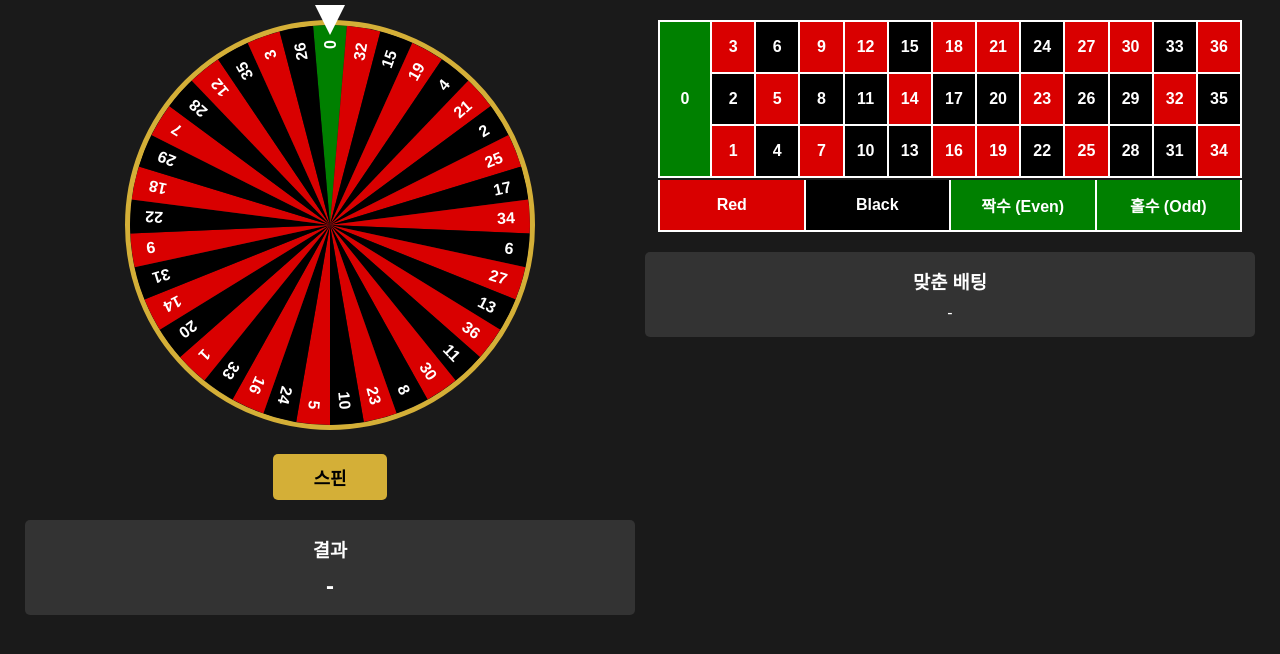
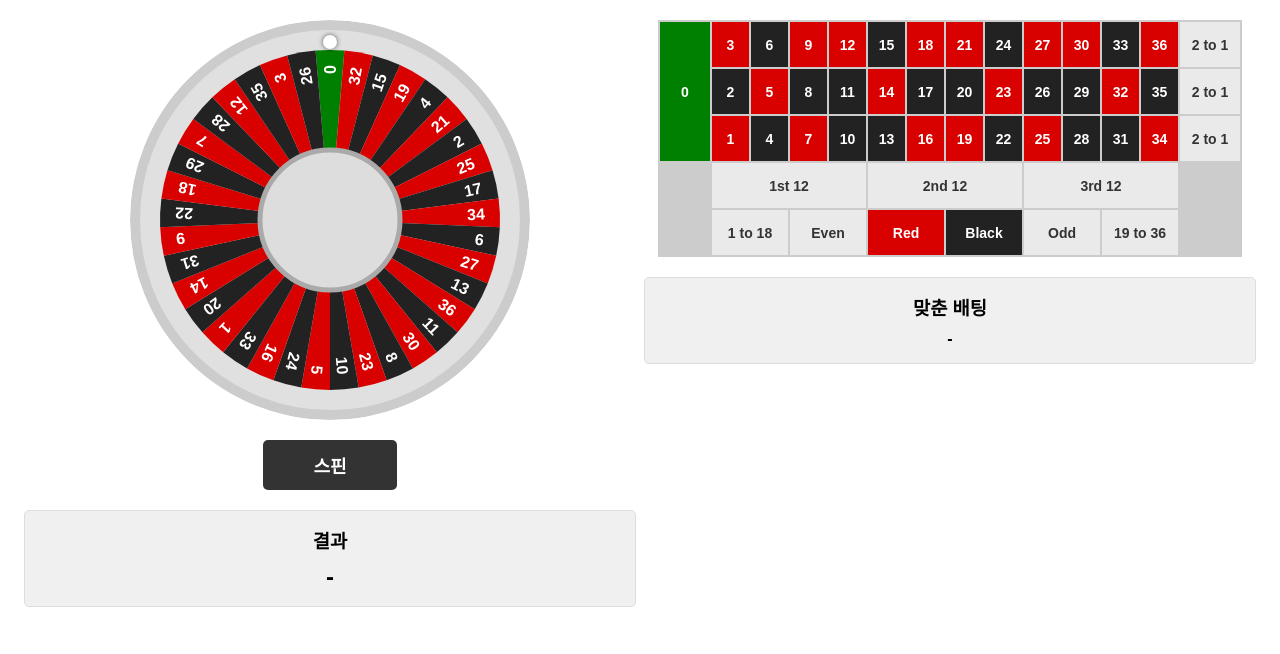
Before and after one commit to 30322chayuhwan/MAGO, a plain HTML site: page index.html in a window 1280 px wide. Drawn offline with Linux system fonts and the light colour scheme.

Commit message:
Refactor roulette interface and styles
Updated the title from '카지노 룰렛' to 'Roulette'. Changed background and text colors for better visibility. Modified wheel and ball dimensions, and adjusted spin animation timing. Enhanced betting board layout and styles.

```diff
--- a/index.html
+++ b/index.html
@@ -3,12 +3,12 @@
 <head>
     <meta charset="UTF-8">
     <meta name="viewport" content="width=device-width, initial-scale=1.0">
-    <title>카지노 룰렛</title>
+    <title>Roulette</title>
     <style>
         body {
             font-family: sans-serif;
-            background-color: #1a1a1a;
-            color: #ffffff;
+            background-color: #ffffff;
+            color: #000000;
             margin: 0;
             padding: 20px;
             display: flex;
@@ -30,104 +30,103 @@
         }
         .wheel-box {
             position: relative;
+            width: 400px;
+            height: 400px;
             margin-bottom: 20px;
         }
         #wheel {
-            width: 400px;
-            height: 400px;
+            width: 100%;
+            height: 100%;
             border-radius: 50%;
-            border: 5px solid #d4af37;
-            transition: transform 4s cubic-bezier(0.17, 0.67, 0.12, 0.99);
+            transition: transform 5s cubic-bezier(0.25, 0.1, 0.2, 1);
         }
-        .pointer {
+        #ball-container {
             position: absolute;
-            top: -15px;
+            top: 0;
+            left: 0;
+            width: 100%;
+            height: 100%;
+            pointer-events: none;
+            transition: transform 5s cubic-bezier(0.25, 0.1, 0.2, 1);
+        }
+        #ball {
+            position: absolute;
+            top: 15px; /* 바깥 트랙 위치 */
             left: 50%;
             transform: translateX(-50%);
-            width: 0;
-            height: 0;
-            border-left: 15px solid transparent;
-            border-right: 15px solid transparent;
-            border-top: 30px solid white;
-            z-index: 10;
+            width: 14px;
+            height: 14px;
+            background-color: #ffffff;
+            border-radius: 50%;
+            box-shadow: 0 0 5px rgba(0,0,0,0.6);
         }
         button {
-            padding: 10px 40px;
+            padding: 12px 50px;
             font-size: 18px;
-            background-color: #d4af37;
-            color: #000;
+            background-color: #333;
+            color: #fff;
             border: none;
             border-radius: 5px;
             cursor: pointer;
             font-weight: bold;
         }
-        button:hover {
-            background-color: #b5952f;
-        }
-        button:disabled {
-            background-color: #555;
-            cursor: not-allowed;
-        }
+        button:hover { background-color: #555; }
+        button:disabled { background-color: #999; cursor: not-allowed; }
+
         .info-box {
             margin-top: 20px;
             width: 100%;
-            background: #333;
+            background: #f0f0f0;
             padding: 15px;
             border-radius: 5px;
             text-align: center;
+            border: 1px solid #ddd;
         }
+
+        /* 족보 (배팅 보드) 스타일 */
         .board {
             display: grid;
-            grid-template-columns: 50px repeat(12, 1fr);
-            grid-template-rows: repeat(3, 50px);
+            grid-template-columns: 50px repeat(12, 1fr) 60px;
+            grid-template-rows: repeat(5, 45px);
             gap: 2px;
             width: 100%;
-            background: #fff;
-            border: 2px solid #fff;
-        }
-        .outside-board {
-            display: grid;
-            grid-template-columns: repeat(4, 1fr);
-            gap: 2px;
-            width: 100%;
-            margin-top: 2px;
-            background: #fff;
-            border: 2px solid #fff;
-            border-top: none;
+            background: #ccc;
+            border: 2px solid #ccc;
         }
         .cell {
+            background: #fff;
             display: flex;
             justify-content: center;
             align-items: center;
             font-weight: bold;
+            font-size: 14px;
             cursor: pointer;
             user-select: none;
+            box-sizing: border-box;
         }
-        .cell:hover {
-            opacity: 0.8;
-        }
+        .cell:hover { opacity: 0.85; }
         .cell.selected {
-            border: 3px solid #00ffff;
-            box-sizing: border-box;
+            box-shadow: inset 0 0 0 4px #0055ff;
             z-index: 2;
         }
+
+        /* 색상 클래스 */
+        .red { background-color: #d90000; color: white; }
+        .black { background-color: #222222; color: white; }
         .green { background-color: #008000; color: white; }
-        .red { background-color: #d90000; color: white; }
-        .black { background-color: #000000; color: white; }
-
-        .zero-cell {
-            grid-row: 1 / 4;
-            grid-column: 1;
-        }
+        .special { background-color: #eaeaea; color: #333; }
     </style>
 </head>
 <body>
 
 <div class="container">
+    <!-- 왼쪽: 룰렛 화면 -->
     <div class="left-panel">
         <div class="wheel-box">
-            <div class="pointer"></div>
             <canvas id="wheel" width="400" height="400"></canvas>
+            <div id="ball-container">
+                <div id="ball"></div>
+            </div>
         </div>
         <button id="spin-btn">스핀</button>
 
@@ -137,19 +136,15 @@
         </div>
     </div>
 
+    <!-- 오른쪽: 족보 화면 -->
     <div class="right-panel">
         <div class="board" id="board">
-            </div>
-        <div class="outside-board">
-            <div class="cell red" data-bet="red" style="height: 50px;">Red</div>
-            <div class="cell black" data-bet="black" style="height: 50px;">Black</div>
-            <div class="cell green" data-bet="even" style="height: 50px;">짝수 (Even)</div>
-            <div class="cell green" data-bet="odd" style="height: 50px;">홀수 (Odd)</div>
+            <!-- 자바스크립트로 족보 생성 -->
         </div>
 
         <div class="info-box">
             <h3 style="margin:0 0 10px 0;">맞춘 배팅</h3>
-            <div id="win-display">-</div>
+            <div id="win-display" style="font-weight: bold;">-</div>
         </div>
     </div>
 </div>
@@ -159,49 +154,59 @@
     const redNumbers = [1, 3, 5, 7, 9, 12, 14, 16, 18, 19, 21, 23, 25, 27, 30, 32, 34, 36];
 
     let selectedBets = new Set();
-    let totalRotation = 0;
+    let totalWheelRotation = 0;
     let isSpinning = false;
 
-    // 1. 배팅 보드(족보) 렌더링
+    // 1. 배팅 보드 생성
     function initBoard() {
         const board = document.getElementById('board');
 
-        // 0 배팅 구역
-        const zero = document.createElement('div');
-        zero.className = 'cell green zero-cell';
-        zero.textContent = '0';
-        zero.dataset.bet = '0';
-        zero.addEventListener('click', toggleBet);
-        board.appendChild(zero);
+        function createCell(text, betValue, gridArea, colorClass) {
+            const cell = document.createElement('div');
+            cell.className = `cell ${colorClass}`;
+            cell.style.gridArea = gridArea;
+            cell.textContent = text;
+            cell.dataset.bet = betValue;
+            cell.addEventListener('click', toggleBet);
+            board.appendChild(cell);
+        }
 
-        // 1~36 숫자 배치 (3행 12열 구조)
+        // 0 구역 (왼쪽 합치기)
+        createCell('0', '0', '1 / 1 / 4 / 2', 'green');
+
+        // 1~36 숫자 구역
         const rows = [
             [3,6,9,12,15,18,21,24,27,30,33,36],
             [2,5,8,11,14,17,20,23,26,29,32,35],
             [1,4,7,10,13,16,19,22,25,28,31,34]
         ];
-
         rows.forEach((row, rowIndex) => {
             row.forEach((num, colIndex) => {
-                const cell = document.createElement('div');
-                const isRed = redNumbers.includes(num);
-                cell.className = `cell ${isRed ? 'red' : 'black'}`;
-                cell.textContent = num;
-                cell.dataset.bet = num.toString();
-                cell.style.gridRow = rowIndex + 1;
-                cell.style.gridColumn = colIndex + 2;
-                cell.addEventListener('click', toggleBet);
-                board.appendChild(cell);
+                const color = redNumbers.includes(num) ? 'red' : 'black';
+                createCell(num, num.toString(), `${rowIndex + 1} / ${colIndex + 2} / ${rowIndex + 2} / ${colIndex + 3}`, color);
             });
         });
 
-        // 아웃사이드 배팅 이벤트 연결
-        document.querySelectorAll('.outside-board .cell').forEach(cell => {
-            cell.addEventListener('click', toggleBet);
-        });
+        // 2 to 1 (오른쪽 Columns)
+        createCell('2 to 1', 'col3', '1 / 14 / 2 / 15', 'special'); // 3, 6, 9...
+        createCell('2 to 1', 'col2', '2 / 14 / 3 / 15', 'special'); // 2, 5, 8...
+        createCell('2 to 1', 'col1', '3 / 14 / 4 / 15', 'special'); // 1, 4, 7...
+
+        // Dozens (1~12, 13~24, 25~36)
+        createCell('1st 12', '1st12', '4 / 2 / 5 / 6', 'special');
+        createCell('2nd 12', '2nd12', '4 / 6 / 5 / 10', 'special');
+        createCell('3rd 12', '3rd12', '4 / 10 / 5 / 14', 'special');
+
+        // 하단 배팅
+        createCell('1 to 18', '1-18', '5 / 2 / 6 / 4', 'special');
+        createCell('Even', 'even', '5 / 4 / 6 / 6', 'special');
+        createCell('Red', 'red', '5 / 6 / 6 / 8', 'red');
+        createCell('Black', 'black', '5 / 8 / 6 / 10', 'black');
+        createCell('Odd', 'odd', '5 / 10 / 6 / 12', 'special');
+        createCell('19 to 36', '19-36', '5 / 12 / 6 / 14', 'special');
     }
 
-    // 2. 배팅 선택/해제 로직
+    // 2. 배팅 선택 로직
     function toggleBet(e) {
         if (isSpinning) return;
         const cell = e.target;
@@ -216,70 +221,105 @@
         }
     }
 
-    // 3. 룰렛 휠 렌더링
+    // 3. 룰렛 휠 디자인 그리기
     function drawWheel() {
         const canvas = document.getElementById('wheel');
         const ctx = canvas.getContext('2d');
-        const radius = canvas.width / 2;
+        const center = canvas.width / 2;
         const arc = 2 * Math.PI / sequence.length;
 
-        ctx.translate(radius, radius);
+        ctx.translate(center, center);
 
+        // 바깥 공 굴러가는 트랙 (회색)
+        ctx.beginPath();
+        ctx.arc(0, 0, 195, 0, Math.PI * 2);
+        ctx.fillStyle = '#e0e0e0';
+        ctx.fill();
+        ctx.lineWidth = 10;
+        ctx.strokeStyle = '#cccccc';
+        ctx.stroke();
+
+        // 룰렛 칸 그리기
         for (let i = 0; i < sequence.length; i++) {
             const num = sequence[i];
             const angle = i * arc;
 
-            // 색상 결정
             if (num === 0) ctx.fillStyle = '#008000';
             else if (redNumbers.includes(num)) ctx.fillStyle = '#d90000';
-            else ctx.fillStyle = '#000000';
+            else ctx.fillStyle = '#222222';
 
-            // 조각 그리기 (포인터가 0도를 향하므로, -90도(상단)에서 시작하도록 보정)
             ctx.beginPath();
             ctx.moveTo(0, 0);
-            ctx.arc(0, 0, radius, angle - arc/2 - Math.PI/2, angle + arc/2 - Math.PI/2);
+            ctx.arc(0, 0, 170, angle - arc/2 - Math.PI/2, angle + arc/2 - Math.PI/2);
             ctx.fill();
 
-            // 텍스트 그리기
+            // 숫자 텍스트
             ctx.save();
             ctx.fillStyle = "white";
             ctx.font = "bold 16px sans-serif";
             ctx.rotate(angle - Math.PI/2);
             ctx.textAlign = "right";
-            ctx.fillText(num, radius - 15, 6);
+            ctx.fillText(num, 155, 6);
             ctx.restore();
         }
+
+        // 중앙 기둥 장식
+        ctx.beginPath();
+        ctx.arc(0, 0, 70, 0, Math.PI * 2);
+        ctx.fillStyle = '#dddddd';
+        ctx.fill();
+        ctx.lineWidth = 5;
+        ctx.strokeStyle = '#aaaaaa';
+        ctx.stroke();
     }
 
-    // 4. 스핀 로직
+    // 4. 스핀 및 공 굴리기 로직
     document.getElementById('spin-btn').addEventListener('click', () => {
         if (isSpinning) return;
         isSpinning = true;
         document.getElementById('spin-btn').disabled = true;
         document.getElementById('result-display').textContent = '회전 중...';
         document.getElementById('win-display').textContent = '-';
+        document.getElementById('win-display').style.color = '#000';
 
-        // 당첨 인덱스 무작위 선택
+        const wheel = document.getElementById('wheel');
+        const ballContainer = document.getElementById('ball-container');
+        const ball = document.getElementById('ball');
+
+        // 공 위치 초기화 (바깥 트랙)
+        ball.style.transition = 'none';
+        ball.style.top = '15px';
+        ball.offsetHeight; // Reflow 강제 실행
+
+        // 당첨 결과 계산
         const winIndex = Math.floor(Math.random() * sequence.length);
-        const sliceAngle = 360 / sequence.length;
+        const winNumber = sequence[winIndex];
 
-        // 당첨 숫자가 상단(0도)에 오도록 각도 계산
-        const targetDegree = 360 - (winIndex * sliceAngle);
-        const currentMod = totalRotation % 360;
-        let degreeToMove = (targetDegree - currentMod + 360) % 360;
+        // 휠은 시계 방향으로 5바퀴 + 랜덤 회전
+        const spinDegree = (360 * 5) + Math.floor(Math.random() * 360);
+        totalWheelRotation += spinDegree;
 
-        // 최소 5바퀴 이상 돌도록 설정
-        totalRotation += degreeToMove + (360 * 5);
+        // 공은 휠과 반대로 회전하며 정확한 당첨 칸에 안착하도록 각도 계산
+        const pocketAngle = winIndex * (360 / sequence.length);
+        // 휠의 최종 각도에 당첨 칸의 각도를 더한 후, 반대 방향으로 여러 바퀴(-360 * 8) 돌게 설정
+        const finalBallRotation = totalWheelRotation + pocketAngle - (360 * 8);
 
-        const canvas = document.getElementById('wheel');
-        canvas.style.transform = `rotate(${totalRotation}deg)`;
+        // 애니메이션 시작
+        wheel.style.transform = `rotate(${totalWheelRotation}deg)`;
+        ballContainer.style.transform = `rotate(${finalBallRotation}deg)`;
 
-        // 회전 종료 후 결과 처리 (CSS transition 시간 4초)
+        // 공이 안쪽 홈으로 떨어지는 애니메이션 (스핀이 끝나기 1.5초 전에 실행)
         setTimeout(() => {
-            checkResult(sequence[winIndex]);
+            ball.style.transition = 'top 1.5s cubic-bezier(0.2, 0.8, 0.4, 1)';
+            ball.style.top = '55px'; // 당첨 숫자 칸 반경으로 이동
+        }, 3500);
+
+        // 최종 결과 출력
+        setTimeout(() => {
+            checkResult(winNumber);
             isSpinning = false;
             document.getElementById('spin-btn').disabled = false;
-        }, 4000);
+        }, 5000);
     });
 
     // 5. 결과 판독
@@ -292,25 +332,34 @@
         let matched = [];
 
         selectedBets.forEach(bet => {
-            if (!isNaN(bet)) { // 숫자 배팅
-                if (parseInt(bet) === winNumber) matched.push(`숫자 ${bet}`);
-            } else { // 아웃사이드 배팅
-                if (winNumber !== 0) {
-                    if (bet === 'red' && isRed) matched.push("Red");
-                    if (bet === 'black' && !isRed) matched.push("Black");
-                    if (bet === 'even' && winNumber % 2 === 0) matched.push("짝수 (Even)");
-                    if (bet === 'odd' && winNumber % 2 !== 0) matched.push("홀수 (Odd)");
-                }
+            // 단일 숫자
+            if (!isNaN(bet) && parseInt(bet) === winNumber) {
+                matched.push(`숫자 ${bet}`);
+            }
+            // 0이 아닐 때만 적용되는 외부 배팅
+            else if (winNumber !== 0) {
+                if (bet === 'red' && isRed) matched.push("Red");
+                if (bet === 'black' && !isRed) matched.push("Black");
+                if (bet === 'even' && winNumber % 2 === 0) matched.push("Even");
+                if (bet === 'odd' && winNumber % 2 !== 0) matched.push("Odd");
+                if (bet === '1-18' && winNumber >= 1 && winNumber <= 18) matched.push("1 to 18");
+                if (bet === '19-36' && winNumber >= 19 && winNumber <= 36) matched.push("19 to 36");
+                if (bet === '1st12' && winNumber >= 1 && winNumber <= 12) matched.push("1st 12");
+                if (bet === '2nd12' && winNumber >= 13 && winNumber <= 24) matched.push("2nd 12");
+                if (bet === '3rd12' && winNumber >= 25 && winNumber <= 36) matched.push("3rd 12");
+                if (bet === 'col1' && winNumber % 3 === 1) matched.push("2 to 1 (하단)");
+                if (bet === 'col2' && winNumber % 3 === 2) matched.push("2 to 1 (중단)");
+                if (bet === 'col3' && winNumber % 3 === 0) matched.push("2 to 1 (상단)");
             }
         });
 
         const winDisplay = document.getElementById('win-display');
         if (matched.length > 0) {
-            winDisplay.textContent = matched.join(', ') + ' 적중!';
-            winDisplay.style.color = '#00ff00';
+            winDisplay.textContent = matched.join(', ') + ' 적중';
+            winDisplay.style.color = '#0055ff'; // 적중 시 파란색 텍스트
         } else {
             winDisplay.textContent = '맞춘 배팅이 없습니다.';
-            winDisplay.style.color = '#ffffff';
+            winDisplay.style.color = '#000000';
         }
     }
 
```
